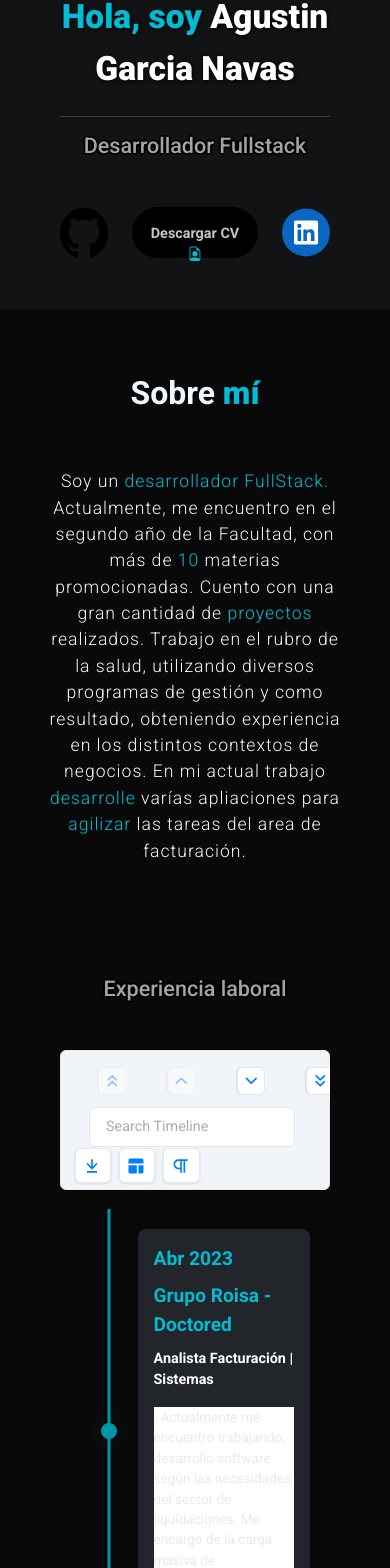
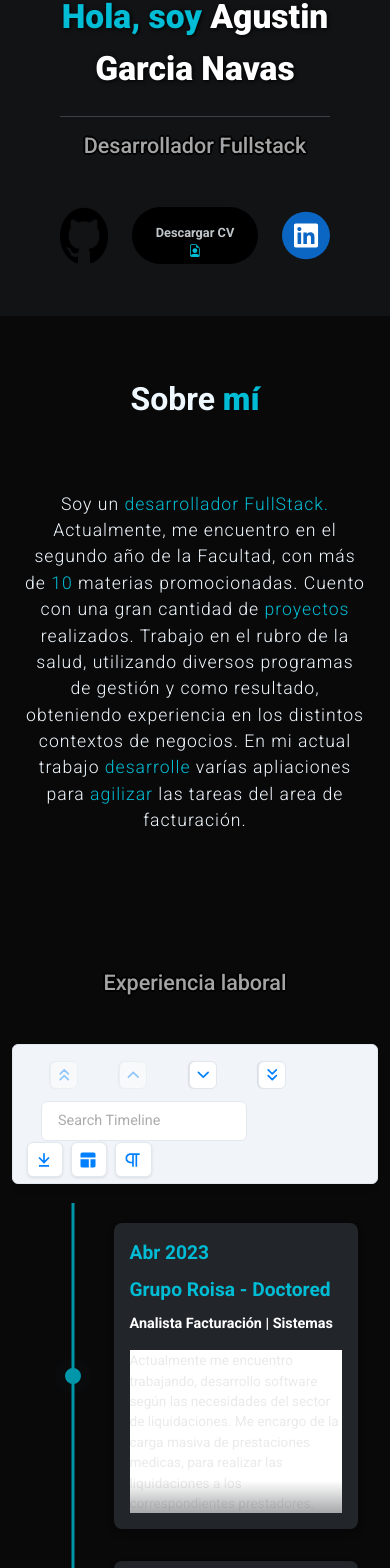
Before and after one commit to Agusmat22/Portfolio-final, a React (Vite) app: page / in a window 390 px wide. Shown: the part 421-1989 px from the top of the page. Built offline with nearby package versions, Linux system fonts and the light colour scheme.

Commit message:
finished

```diff
--- a/src/components/Contacto.css
+++ b/src/components/Contacto.css
@@ -1,9 +1,36 @@
 .input-conct{
 
-    width: 40% !important;
+    width: 60% !important;
 }
 
-@media (max-width: 1000px) {
+
+.form-contact{
+    width: 100%;
+}
+
+
+
+@media (min-width: 900px) {
+
+    .form-contact{
+        flex-direction: column;
+    }
+
+
+
+}
+
+
+@media (min-width: 1300px) {
+    .input-conct{
+
+        width: 45% !important;
+    }
+
+}
+
+
+@media (max-width: 687px) {
 
     .input-conct{
 
--- a/src/components/Contacto.jsx
+++ b/src/components/Contacto.jsx
@@ -43,11 +43,11 @@ export const Contacto = ()=>{
 
             <h4 className='text-center text-sobre pt-5 pb-3 mb-5'>Contacto</h4>
 
-            <form ref={form} onSubmit={sendEmail}>
+            <form ref={form} onSubmit={sendEmail} className='form-contact d-flex justify-content-center align-items-center'>
 
                 <div className="row" style={{minheight: '18rem', width: '100%'}}>
 
-                    <div className="col-md-6">
+                    <div className="col-12 col-md-6" >
 
                         <div className="d-flex flex-column justify-content-start align-items-center" >
 
@@ -60,14 +60,14 @@ export const Contacto = ()=>{
 
                         <div className='d-flex flex-column align-items-center mb-5 pb-4' style={{height: '100%', width: '100%'}}>
 
-                            <label typeof="email" className='label mb-2 fs-4' name="user_email" >Email</label>
-                            <input className='form form-label input-conct' placeholder='Ingrese su mail'/>
+                            <label className='label mb-2 fs-4'  >Email</label>
+                            <input typeof="email" className='form form-label input-conct' placeholder='Ingrese su mail' name="user_email"/>
 
                         </div>
                         </div>
                     </div>
 
-                    <div className="col-md-6">
+                    <div className="col-12 col-md-6">
 
                         <div className='d-flex flex-column justify-content-start align-items-center'>
 
--- a/src/components/Presentacion.css
+++ b/src/components/Presentacion.css
@@ -107,9 +107,7 @@
 
 @media(max-width: 991px)
 {
-    .contenedor-presentacion{
 
-    }
 
     .saludo{
       font-size: 2.1rem;
@@ -123,3 +121,15 @@
 
 
 }
+
+@media(max-width: 450px)
+{
+
+  .btn-descargar{
+    font-size: 0.8rem;
+    height: 3.6rem;
+}
+
+
+
+}
--- a/src/components/SobreMi.jsx
+++ b/src/components/SobreMi.jsx
@@ -32,10 +32,10 @@ const iconsFrontend = [icon_html, icon_css, icon_js, icon_react, icon_bootstrap]
 export const SobreMi = () => {
   return (
     <div id='sobreMi' className="contenedor-sobreMi  pt-3">
-          <h4 className='text-center text-sobre pt-5 pb-3m'>Sobre <span className='letra-color letra-color-mi'>mí</span></h4>
+          <h4 className='text-center text-sobre pt-5 pb-3m mb-5'>Sobre <span className='letra-color letra-color-mi'>mí</span></h4>
 
-          <div className='container p-5 d-flex flex-column align-items-center justify-content-center'>
-            <p className="text-informacion text-center">
+          <div className='container p-0 p-md-5 d-flex flex-column align-items-center justify-content-center'>
+            <p className="text-informacion text-center p-4">
               Soy un <span className='letra-color'>desarrollador FullStack. </span>
               Actualmente, me encuentro en el segundo año de la Facultad, con más de <span className='letra-color'>10</span> materias promocionadas.
               Cuento con una gran cantidad de <span className='letra-color'>proyectos</span> realizados.
--- a/src/data/getEstudios.js
+++ b/src/data/getEstudios.js
@@ -6,7 +6,7 @@ export const getEstudios = () => {
         title: "Feb 2023",
         cardTitle: "Universidad Tecnológica Nacional (U.T.N.) Avellaneda",
         cardSubtitle:"Febrero 2023 - En curso",
-        cardDetailedText: `- Tecnicatura en Programacion.`
+        cardDetailedText: `Tecnicatura en Programacion.`
 
       },
       {
--- a/src/data/getTrabajos.js
+++ b/src/data/getTrabajos.js
@@ -7,7 +7,7 @@ export const getTrabajos = () => {
             title: "Abr 2023",
             cardTitle: "Grupo Roisa - Doctored",
             cardSubtitle:"Analista Facturación | Sistemas",
-            cardDetailedText: `- Actualmente me encuentro trabajando, desarrollo software según las necesidades del sector de liquidaciones.
+            cardDetailedText: `Actualmente me encuentro trabajando, desarrollo software según las necesidades del sector de liquidaciones.
             Me encargo de la carga masiva de prestaciones medicas, para realizar las liquidaciones a los correspondientes prestadores.`
 
 
```
Also changed, not shown: 11 other files (tests, documents, lock files or other folders).
